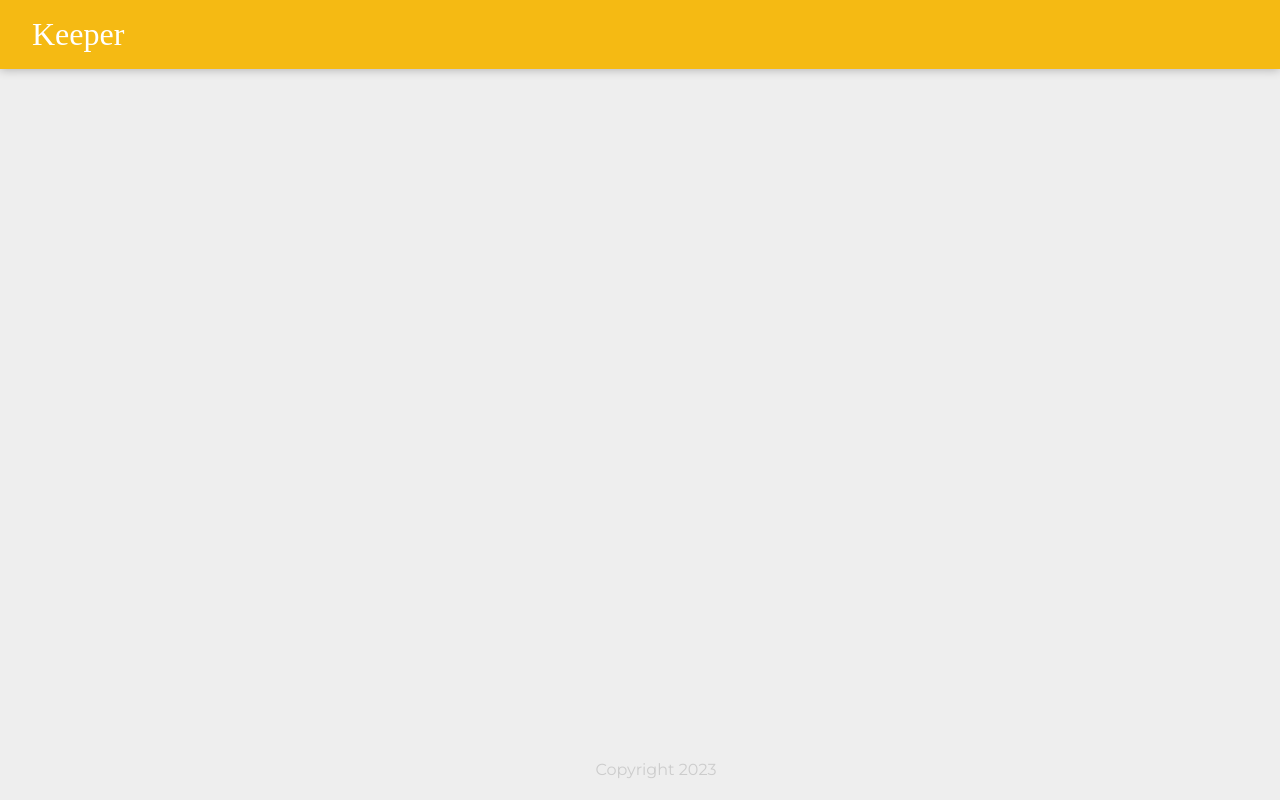
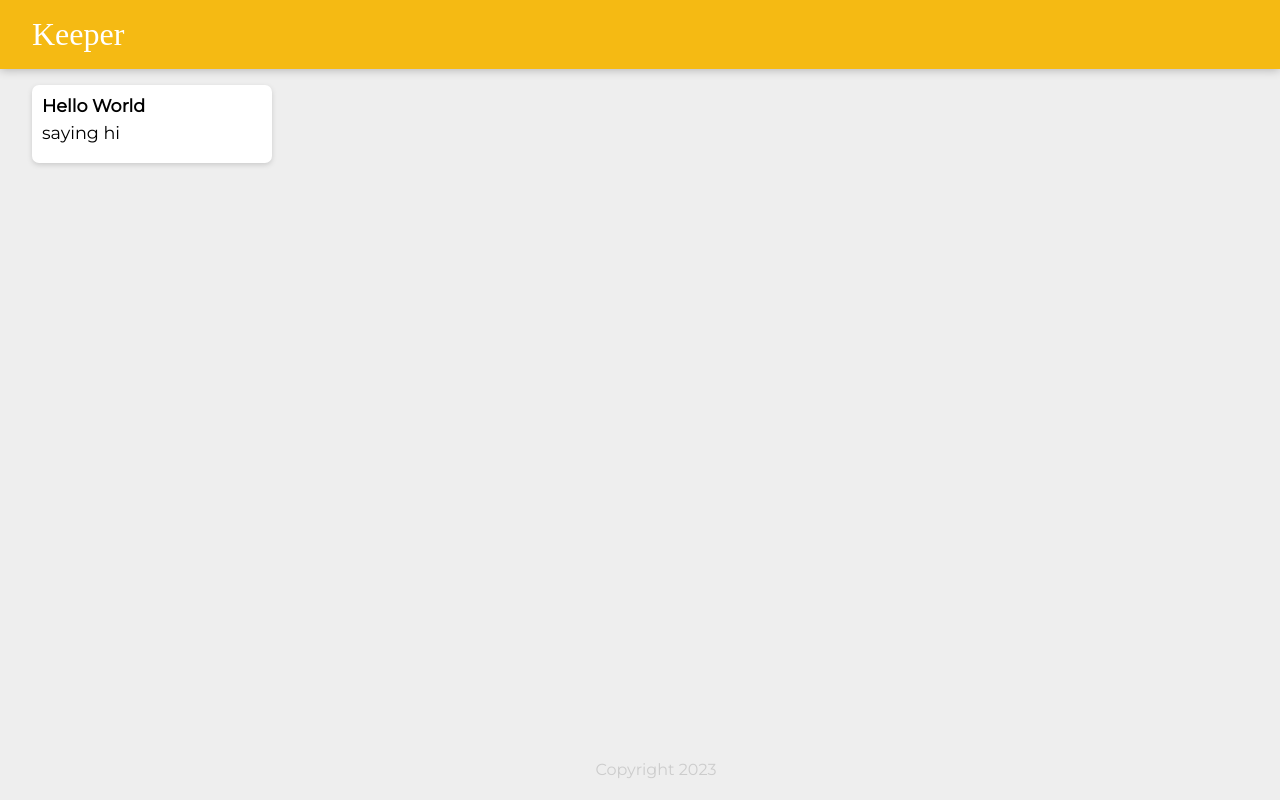
Before and after one commit to naviret/my-keep-app, a React (Create React App) app: page / in a window 1280 px wide. Built offline with nearby package versions, Linux system fonts and the light colour scheme; a web font is replaced by a local one.

Commit message:
created and tested Note component

```diff
--- a/src/components/App.jsx
+++ b/src/components/App.jsx
@@ -2,6 +2,7 @@ import React from "react";
 import { useState } from "react";
 import Header from "./Header";
 import Footer from "./Footer";
+import Note from  "./Note";
 
 const date = new Date();
 const year = date.getFullYear();
@@ -11,6 +12,11 @@ function App() {
         <div>
             <Header text="Keeper"></Header>
             <Footer year={year}></Footer>
+            <Note
+                title="Hello World"
+                content="saying hi"
+            ></Note>
+
         </div>
     )
 }
--- a/src/components/Note.jsx
+++ b/src/components/Note.jsx
@@ -1,2 +1,15 @@
 import React from "react";
-import React, { useState } from "react";
+import { useState } from "react";
+
+function Note(props) {
+    return (
+
+        <div class="note">
+            <h1>{props.title}</h1>
+            <p>{props.content}</p>
+        </div>
+
+    )
+}
+
+export default Note;
```
